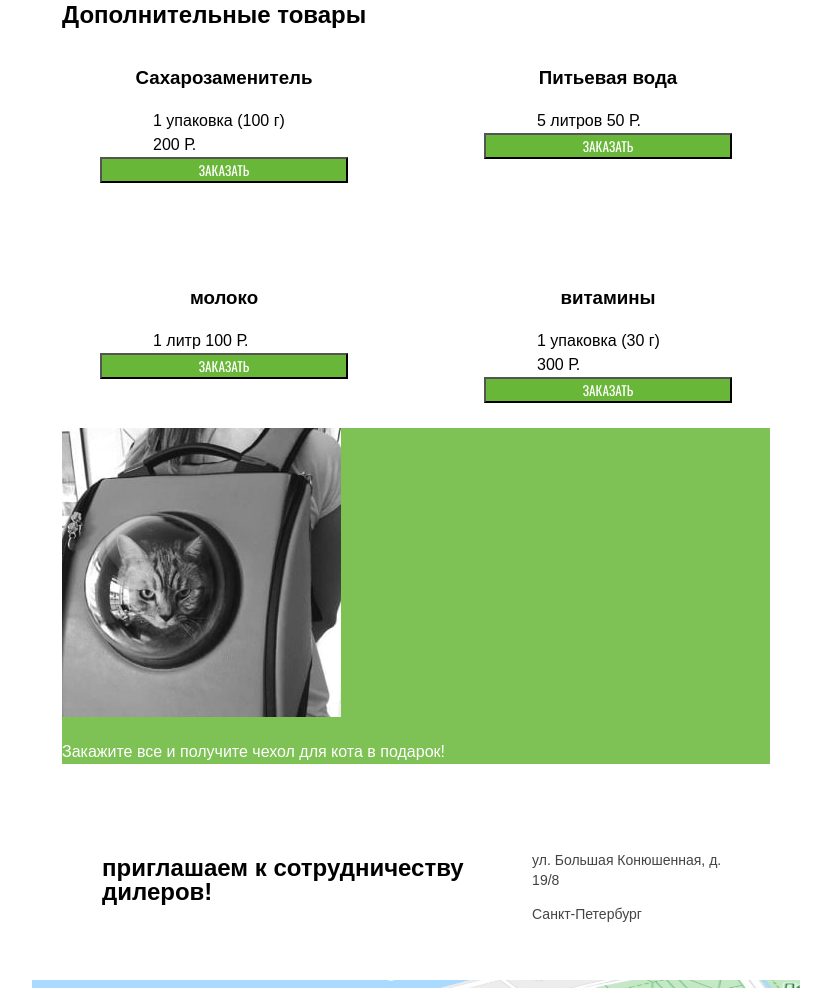
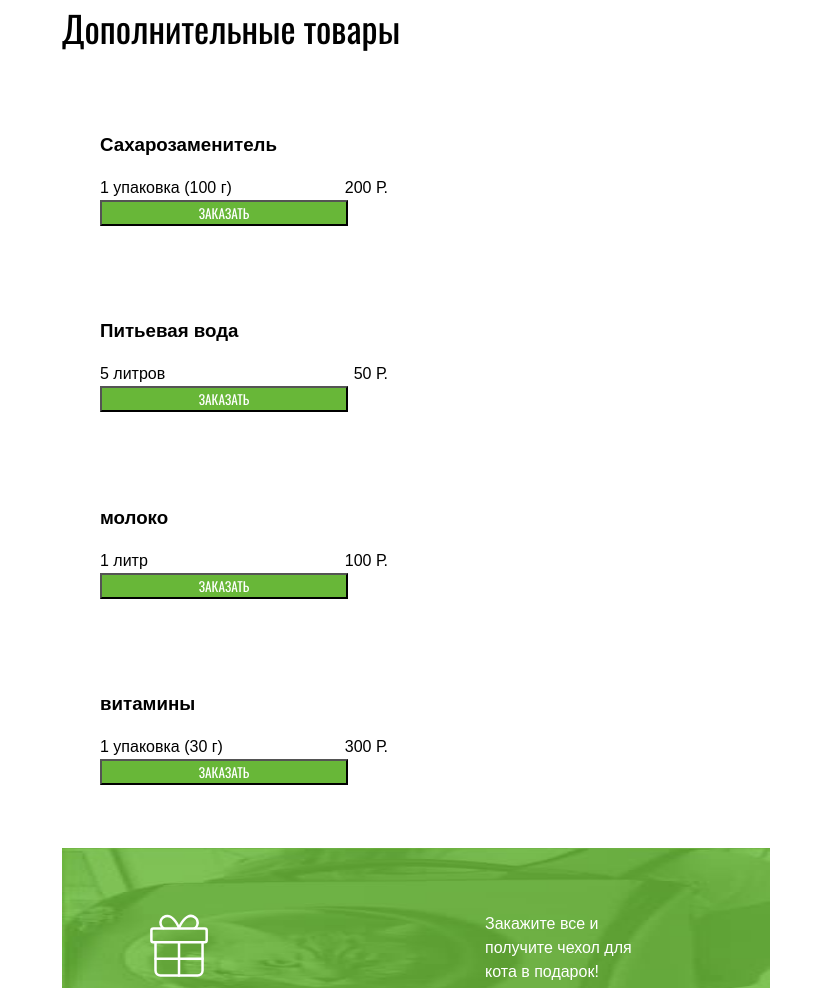
Before and after one commit to htmlacademy-adaptive/2095629-cat-energy-26, a website: page source/catalog.html in a window 1280 px wide. Shown: the part 1812-2800 px from the top of the page, without its empty margins (224-1055 px from the left). Drawn offline with nearby package versions, Linux system fonts and the light colour scheme; files that its build step writes are made by us from their sources.

Commit message:
Адаптирует 'Дополнительные товары' на странице каталога

```diff
--- a/source/catalog.html
+++ b/source/catalog.html
@@ -27,7 +27,7 @@
             <a class="main-navigation__link" href="index.html">Главная</a>
           </li>
           <li class="main-navigation__item main-navigation__item--current">
-            <a class="main-navigation__link"">Каталог продукции</a>
+            <a class="main-navigation__link">Каталог продукции</a>
           </li>
           <li class="main-navigation__item">
             <a class="main-navigation__link" href="form.html">Подбор программы</a>
@@ -41,8 +41,9 @@
   <main class="main">
 
     <div class="main__container main__container--catalog">
-      <h1 class="main__title">Каталог продукции</h1>
+
       <section class="main__catalog catalog">
+        <h1 class="catalog__title">Каталог продукции</h1>
         <ul class="catalog__products-list">
           <!-- 1 product -->
           <li class="catalog__product ">
@@ -258,6 +259,7 @@
         <h2 class="catalog__title catalog__title--additon">Дополнительные товары</h2>
 
         <!-- Addition list  -->
+        <div class="catalog__wrapper">
           <ul class="catalog__products-list catalog__products-list--addition">
             <!-- Addition product 1  -->
             <li class="catalog__product product-card product-card--addition-product">
@@ -304,15 +306,15 @@
               </button>
             </li>
           </ul>
-      </section>
-      <section class="main__gift gift">
-        <img class="gift__image-background" src="img/gift/cat-in-cate-case.jpg"
-          alt="Кот в чехле для котов на спине хозяина">
-        <div class="gift__description">
+          <div class="main__gift gift">
+            <div class="gift__wrapper">
               <span class="gift__icon"></span>
               <p class="gift__text">Закажите все и получите чехол для кота в подарок!</p>
             </div>
+          </div>
+        </div>
       </section>
+
     </div>
 
 
--- a/source/sass/blocks/catalog.scss
+++ b/source/sass/blocks/catalog.scss
@@ -15,8 +15,46 @@
     column-gap: 80px;
     row-gap: 63px;
   }
+
+  &--addition {
+    width: 280px;
+    display: block;
+
+    @media (min-width: $tablet-width) {
+      width: 708px;
+    }
+
+    @media (min-width: $desktop-width) {
+      width: 896px;
+      vertical-align: baseline;
+    }
+  }
 }
 
 .catalog__product {
   margin-bottom: 25px;
 }
+
+.catalog__title {
+  margin-top: 27px;
+  margin-bottom: 40px;
+
+  font-family: "Oswald", sans-serif;
+  font-weight: 400;
+  font-size: 36px;
+  line-height: 36px;
+
+  &--addition {
+    margin-top: 25px;
+    margin-bottom: 36px;
+  }
+}
+
+.catalog__wrapper {
+  @media (min-width: $desktop-width) {
+    width: 1220px;
+    display: flex;
+    flex-direction: row;
+    justify-content: space-between;
+  }
+}
--- a/source/sass/blocks/description.scss
+++ b/source/sass/blocks/description.scss
@@ -1,4 +1,12 @@
 // Description
 .description {
   width: 142px;
+
+  &--addition-product {
+    width: 288px;
+    display: flex;
+    flex-direction: row;
+    justify-content: space-between;
+    vertical-align: baseline;
+  }
 }
--- a/source/sass/blocks/gift.scss
+++ b/source/sass/blocks/gift.scss
@@ -1,5 +1,84 @@
 
 .gift {
+  width: 280px;
+
+  @media (min-width: $tablet-width) {
+    width: 708px;
+  }
+
+  @media (min-width: $desktop-width) {
+    width: 245px;
+  }
+}
+
+.gift__wrapper {
+  width: 280px;
+  height: 290px;
+  display: flex;
+  flex-direction: column;
+  align-items: center;
+
+  background-image: url("../img/gift/gift_cat-in-cate-case.jpg");
+  background-size: 280px 290px;
+  background-repeat: no-repeat;
+
+  @media (min-width: $tablet-width) {
+    width: 507px;
+    padding-left: 77px;
+    padding-right: 124px;
+    height: 200px;
+    background-size: 708px 200px;
+    flex-direction: row;
+    justify-content: space-between;
+  }
+
+  @media (min-width: $desktop-width) {
+    width: 245px;
+    height: 289px;
+    background-size: 245px 289px;
+    padding: 0;
+    flex-direction: column;
+    justify-content: start;
+  }
+}
+
+.gift__icon {
+  width: 78px;
+  height: 80px;
+  margin-top: 59px;
+  background-image: url("../img/gift/icon_gift.svg");
+  background-size: 78px 80px;
+
+  @media (min-width: $tablet-width) {
+    width: 80px;
+    height: 83px;
+    margin: 0;
+    background-size: 80px 83px;
+  }
+
+  @media (min-width: $desktop-width) {
+    margin-top: 56px;
+    width: 80px;
+    height: 83px;
+    background-size: 80px 83px;
+  }
+}
+
+.gift__text {
   color: $whiteColor;
-  background-color: rgba($greenColor, 0.85);
+  width: 161px;
+  margin-left: auto;
+  margin-right: auto;
+  margin-top: 48px;
+  text-align: center;
+
+  @media (min-width: $tablet-width) {
+    margin: 0;
+    text-align: left;
+  }
+
+  @media (min-width: $desktop-width) {
+    margin-top: 47px;
+    text-align: center;
+  }
 }
--- a/source/sass/blocks/main.scss
+++ b/source/sass/blocks/main.scss
@@ -17,6 +17,7 @@
     width: $desktop-width;
   }
 
+
   // Catalog
   &--catalog {
     width: 280px;
@@ -31,12 +32,11 @@
   }
 }
 
-.main__title {
-  margin-top: 27px;
-  margin-bottom: 40px;
+.main__gift {
+  margin-top: 35px;
+  margin-bottom: 62px;
 
-  font-family: "Oswald", sans-serif;
-  font-weight: 400;
-  font-size: 36px;
-  line-height: 36px;
+  @media (min-width: $desktop-width) {
+    margin: 0;
+  }
 }
--- a/source/sass/blocks/product-card.scss
+++ b/source/sass/blocks/product-card.scss
@@ -11,6 +11,25 @@
   &--show-more {
     flex-direction: column;
   }
+
+  &--addition-product {
+    display: flex;
+    flex-direction: column;
+    margin-bottom: 19px;
+
+    @media (min-width: $tablet-width) {
+      width: 632px;
+      padding: 28px 38px;
+      align-items: flex-start;
+    }
+
+    @media (min-width: $desktop-width) {
+      width: 896px;
+      padding: 0;
+      margin-bottom: 32px;
+      flex-direction: row;
+    }
+  }
 }
 
 .product-card__image {
@@ -18,3 +37,10 @@
   margin-left: auto;
   margin-right: auto;
 }
+
+.product-card__description {
+  @media (min-width: $desktop-width) {
+    margin-left: auto;
+    margin-right: 20px;
+  }
+}
```
Also changed, not shown: source/index.html (+4 -4 lines), source/img/gift/cat-in-cate-case.jpg (deleted), source/img/gift/gift_cat-in-cate-case.jpg (added), source/img/gift/icon_gift.svg (added). Lines whose indentation alone changed are shown as unchanged.
